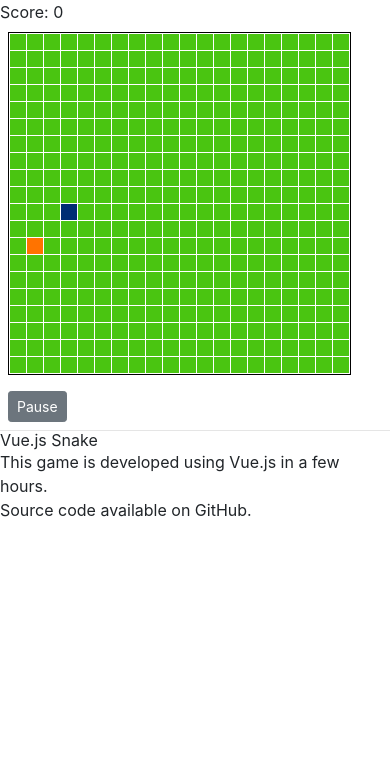
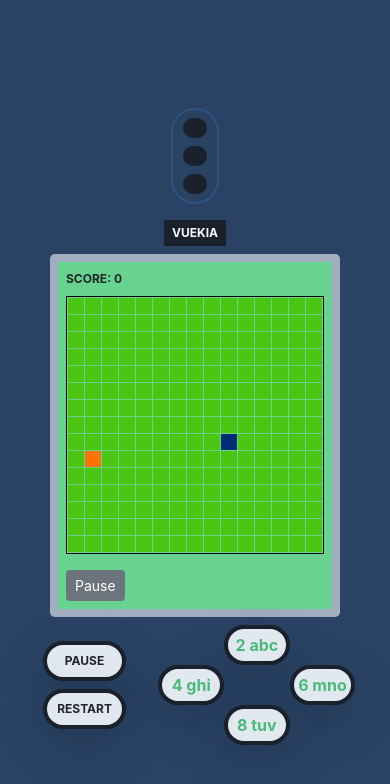
Before and after one commit to Tepexic/VueSnake, a Vue app: page / in a window 390 px wide. Shown: the top 784 px of the page. Built offline with nearby package versions, Linux system fonts and the light colour scheme.

Commit message:
Change style to make it look like an old phone

```diff
--- a/src/App.vue
+++ b/src/App.vue
@@ -1,14 +1,31 @@
 <template>
-  <div id="app">
-    <div class="app-wrap">
-      <GameMain />
-      <div>
-        <hr />
-        <h3>Vue.js Snake</h3>
-        <p>
-          This game is developed using Vue.js in a few hours.<br />
-          Source code available on <a href="https://github.com/Afshinb2/VueSnake">GitHub</a>.
-        </p>
+  <div id="app" class="w-full h-screen bg-blue-900 flex items-center justify-center">
+    <div class="max-w-sm md:border md:border-gray-200 md:p-4 rounded-lg flex flex-col items-center justify-center">
+      <div class="w-12 h-24 my-2 p-2 flex flex-col items-center justify-between border-2 border-blue-800 rounded-full shadow-inner">
+        <div class="w-6 h-6 rounded-full bg-gray-900"></div>
+        <div class="w-6 h-6 mt-2 rounded-full bg-gray-900"></div>
+        <div class="w-6 h-6 mt-2 rounded-full bg-gray-900"></div>
+      </div>
+      <div class="bg-gray-900 py-1 px-2 my-2 text-gray-100 text-uppercase text-xs font-bold">VUEKIA</div>
+      <div class="max-w-sm p-2 bg-gray-500 rounded-lg">
+        <GameMain />
+      </div>
+      <div class="flex items-center w-full px-2">
+        <div class="mt-2 w-4/12 flex flex-col px-2">
+          <button class="h-10 rounded-full border-4 border-gray-900 bg-gray-300 shadow-lg px-2 text-uppercase text-xs font-bold">Pause</button>
+          <button class="h-10 rounded-full border-4 border-gray-900 mt-2 bg-gray-300 shadow-lg px-2 text-uppercase text-xs font-bold">Restart</button>
+        </div>
+        <div class="mt-2  ml-4 w-8/12 flex flex-wrap">
+          <div class="w-1/3 h-10"></div>
+          <div class="w-1/3 h-10 rounded-full bg-gray-300 border-4 border-gray-900 shadow-lg text-green-500 font-bold flex items-center justify-center">2 abc</div>
+          <div class="w-1/3 h-10"></div>
+          <div class="w-1/3 h-10 rounded-full bg-gray-300 border-4 border-gray-900 shadow-lg text-green-500 font-bold flex items-center justify-center">4 ghi</div>
+          <div class="w-1/3 h-10"></div>
+          <div class="w-1/3 h-10 rounded-full bg-gray-300 border-4 border-gray-900 shadow-lg text-green-500 font-bold flex items-center justify-center">6 mno</div>
+          <div class="w-1/3 h-10"></div>
+          <div class="w-1/3 h-10 rounded-full bg-gray-300 border-4 border-gray-900 shadow-lg text-green-500 font-bold flex items-center justify-center">8 tuv</div>
+          <div class="w-1/3 h-10"></div>
+        </div>
       </div>
     </div>
   </div>
--- a/src/components/GameMain.vue
+++ b/src/components/GameMain.vue
@@ -1,6 +1,6 @@
 <template>
-  <div>
-    <div class="g-score">Score: {{ score }}</div>
+  <div class="bg-green-400">
+    <div class="text-uppercase text-xs text-left font-bold pl-2 pt-2">Score: {{ score }}</div>
     <div
       id="game-main"
       class="g-main"
@@ -60,7 +60,7 @@ export default {
       bodyParts: [],
       prize: null,
       crashed: false,
-      maxXY: 20,
+      maxXY: 15,
       speedVal: 2,
       speedMulti: 100.0,
       dirX: 0,
```
